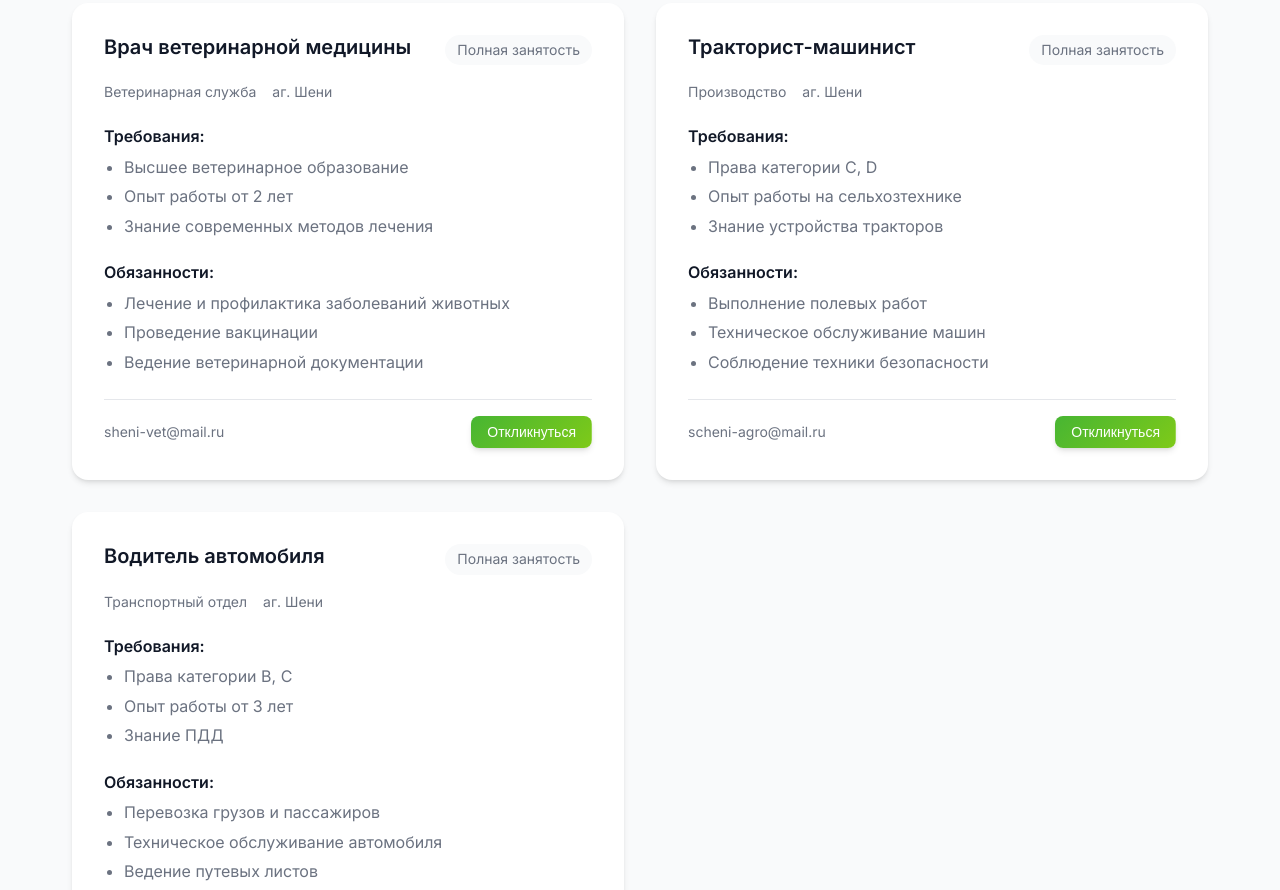
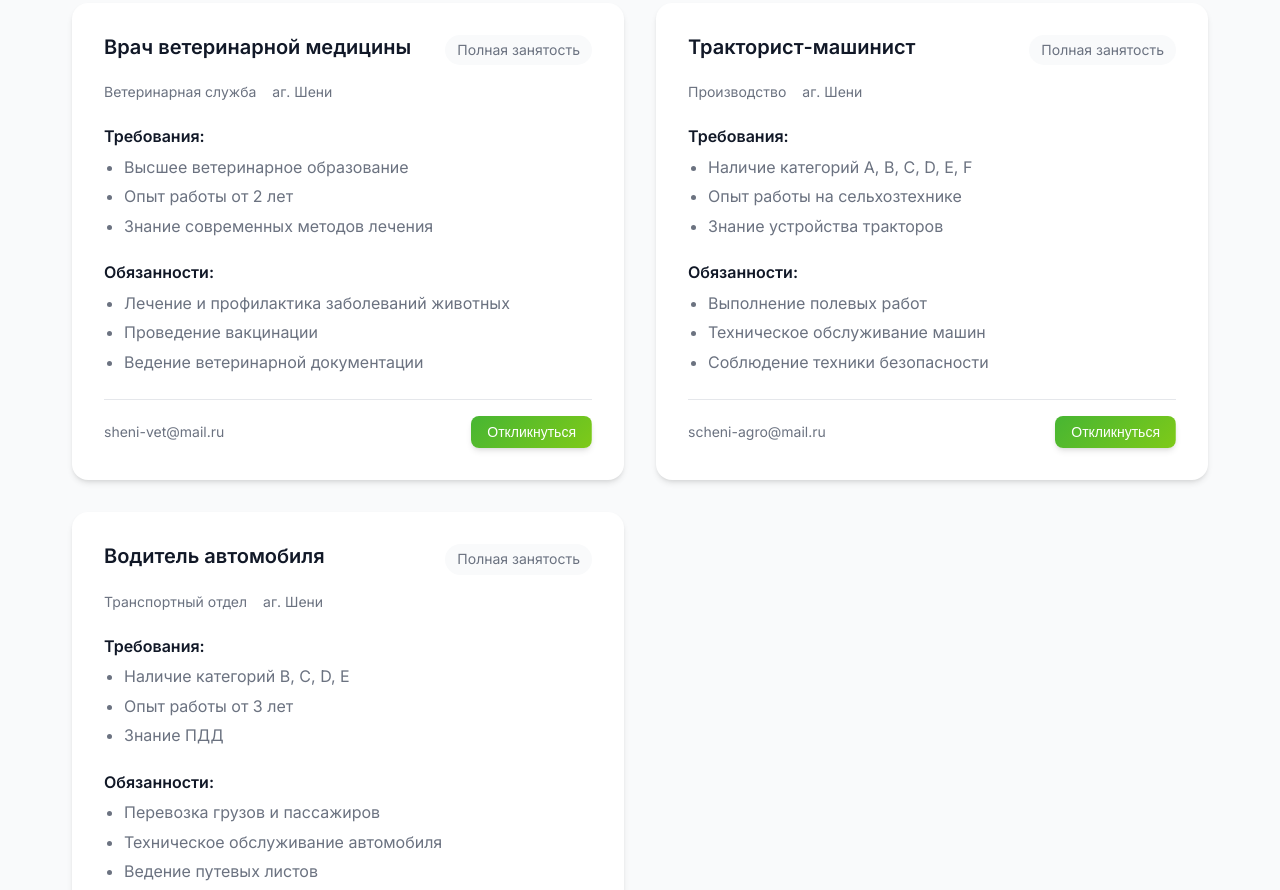
Before and after one commit to jokerfin286/sheni-oao, a website: page vacancies.html in a window 1280 px wide. Shown: the part 520-1410 px from the top of the page. Drawn offline with Linux system fonts and the light colour scheme.

Commit message:
Update vacancies.html

```diff
--- a/vacancies.html
+++ b/vacancies.html
@@ -158,7 +158,7 @@
                     <div class="vacancy-section">
                         <h4>Требования:</h4>
                         <ul>
-                            <li>Права категории C, D</li>
+                            <li>Наличие категорий A, B, C, D, E, F</li>
                             <li>Опыт работы на сельхозтехнике</li>
                             <li>Знание устройства тракторов</li>
                         </ul>
@@ -191,7 +191,7 @@
                     <div class="vacancy-section">
                         <h4>Требования:</h4>
                         <ul>
-                            <li>Права категории B, C</li>
+                            <li>Наличие категорий B, C, D, E</li>
                             <li>Опыт работы от 3 лет</li>
                             <li>Знание ПДД</li>
                         </ul>
```
